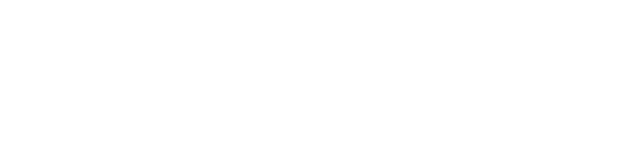
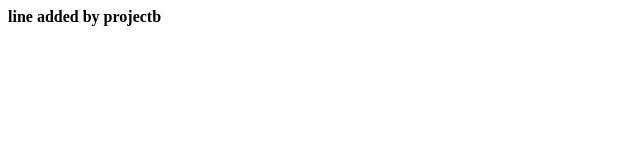
Before and after one commit to vamsimohanhsbc/DemoRepo, a plain HTML site: page index2.html in a window 1280 px wide. Shown: the whole page, without its empty margins (0-640 px from the left). Drawn offline with Linux system fonts and the light colour scheme.

Commit message:
commit for new line added by projectb

```diff
--- a/index2.html
+++ b/index2.html
@@ -2,5 +2,5 @@
 
 	<title> Vamsi Mohan G</title>
 
-
+	<b>line added by projectb</b>
 </html>
```
